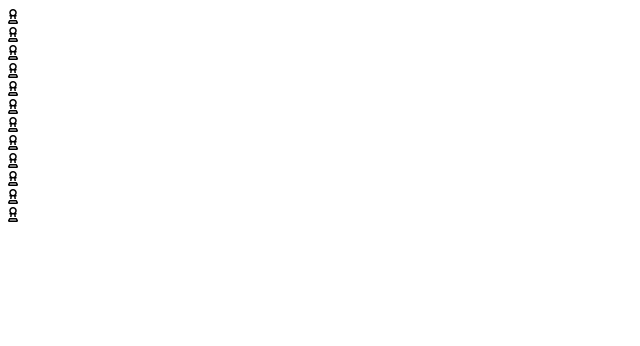
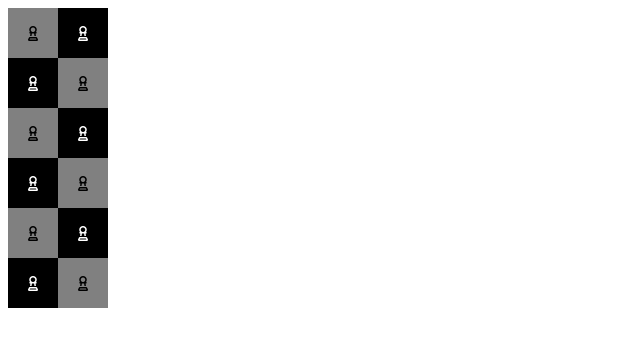
Before and after one commit to rkbart/chess-flex, a plain HTML site: page index.html in a window 1280 px wide. Shown: the whole page, without its empty margins (0-640 px from the left). Drawn offline with Linux system fonts and the light colour scheme.

Commit message:
added css

```diff
--- a/index.html
+++ b/index.html
@@ -4,7 +4,7 @@
         <meta name="viewport"
               content="width=device-width, initial-scale=1.0">
         <title>First Lesson</title>
-        <link href="styles-chess.css" rel="stylesheet" type="text/css">
+        <link href="styles.css" rel="stylesheet" type="text/css">
         <link rel="stylesheet" href="https://cdnjs.cloudflare.com/ajax/libs/font-awesome/6.4.0/css/all.min.css" />
     </head>
 
--- /dev/null
+++ b/styles.css
@@ -0,0 +1,23 @@
+.chessboard {
+    display: flex;
+    flex-direction: row;
+    flex-wrap: wrap;
+    width: 100px;
+}
+
+.gray, .black {
+    flex: 50%;
+    height: 50px;
+    display: flex;
+    justify-content: center;
+    align-items: center;
+}
+
+.gray {
+    background-color: gray;
+}
+
+.black {
+    background-color: black;
+    color: white;
+}
```
